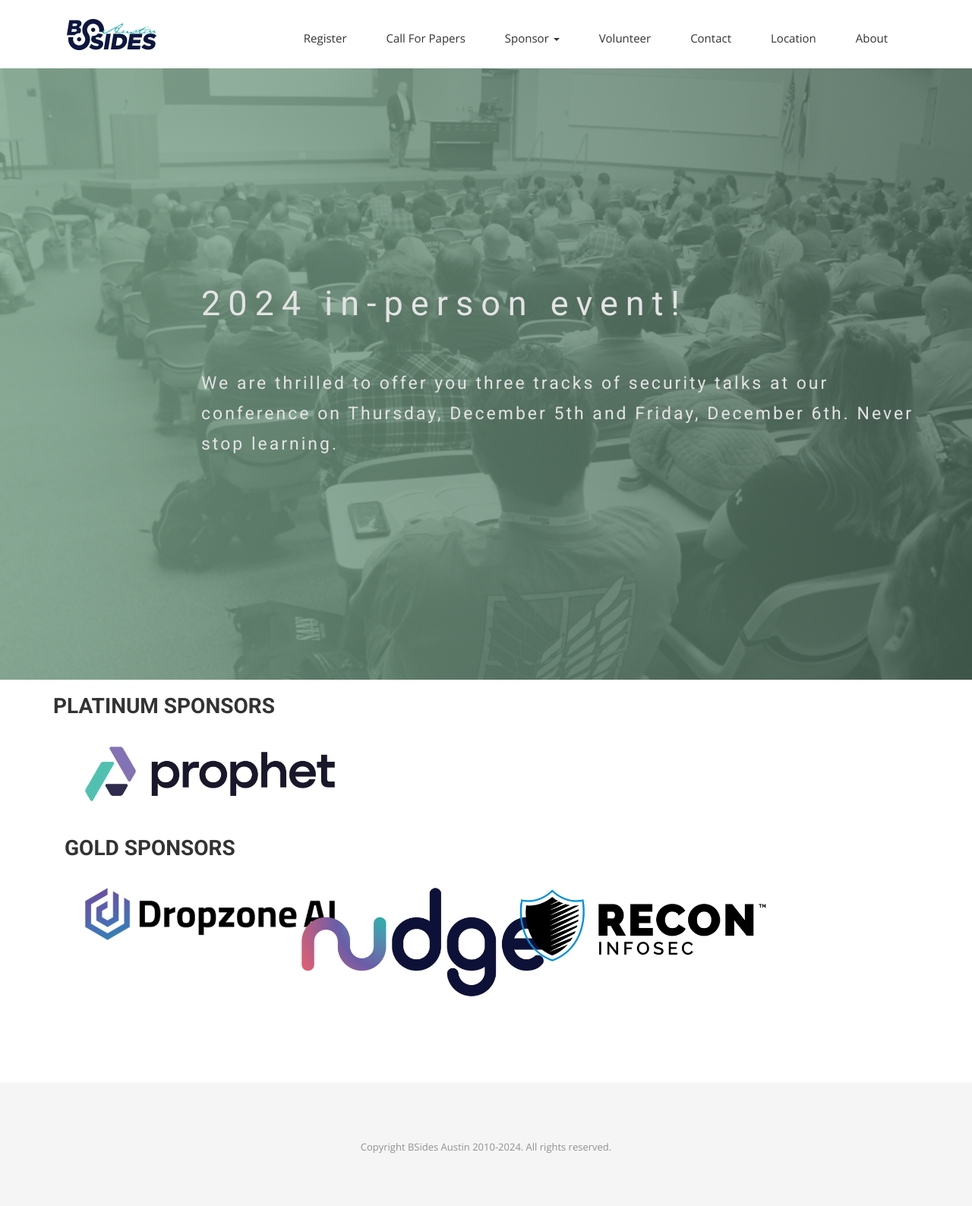
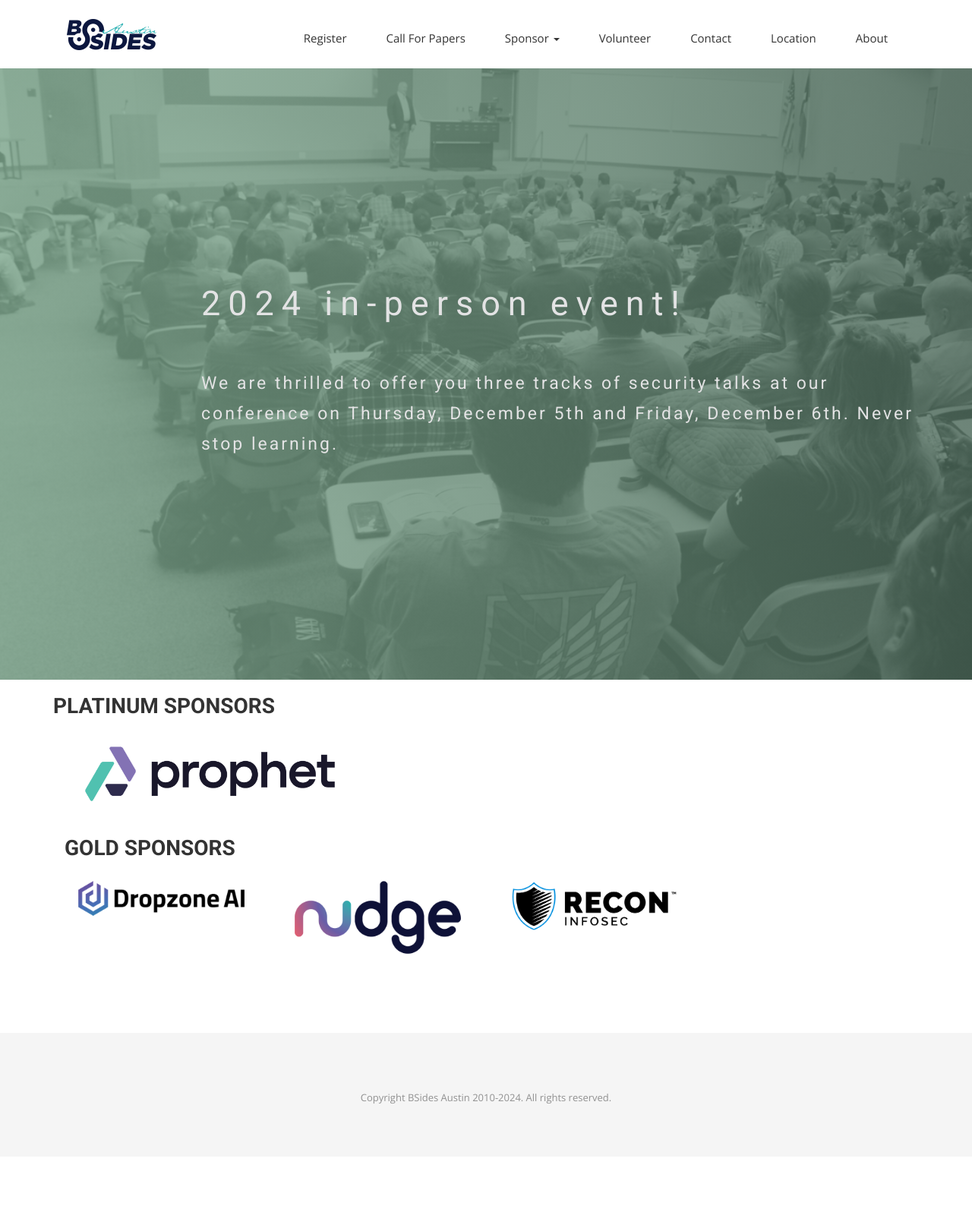
Before and after one commit to bsidesaustin/test, a Jekyll site: the page built from index.html, in a window 1280 px wide. Shown: the whole page at 76% size. Built offline with Jekyll 4.4.1, drawn with Linux system fonts in a browser that asks for light colours; nearby versions of some CDN libraries; some web fonts are replaced; after the commit the page ends 1523 px from its top, so only the background shows below that.

Commit message:
Update index.html

```diff
--- a/index.html
+++ b/index.html
@@ -63,24 +63,27 @@
     <!-- logo here -->
                 </div>
       </div>
+
+
+
      <div class="col-sm-12 col-md-12">
    <h2>Gold Sponsors</h2>
     </div>
 
          <div class="col-sm-6 col-md-3">
         <div class="book-example">
-        <a href="https://www.dropzone.ai/"><img src="/img/sponsors/2024/dropzoneAI_web.png" alt="Dropzone AI" style="width: 150%;height: auto;"></a>
+        <a href="https://www.dropzone.ai/"><img src="/img/sponsors/2024/dropzoneAI_web.png" alt="Dropzone AI" style="width: 100%;height: auto;"></a>
                 </div>
       </div>
          <div class="col-sm-6 col-md-3">
         <div class="book-example">
-        <a href="https://www.nudgesecurity.com/"><img src="/img/sponsors/2024/Nudge_web.png" alt="Nudge Security" style="width: 150%;height: auto;"></a>
+        <a href="https://www.nudgesecurity.com/"><img src="/img/sponsors/2024/Nudge_web.png" alt="Nudge Security" style="width: 100%;height: auto;"></a>
         </div>
       </div>
 
          <div class="col-sm-6 col-md-3">
         <div class="book-example">
-        <a href="https://www.reconinfosec.com/"><img src="/img/sponsors/2024/ReconInfosec_web.png" alt="Recon Infosec" style="width: 150%;height: auto;"></a>
+        <a href="https://www.reconinfosec.com/"><img src="/img/sponsors/2024/ReconInfosec_web.png" alt="Recon Infosec" style="width: 100%;height: auto;"></a>
                 </div>
       </div>
 
```
